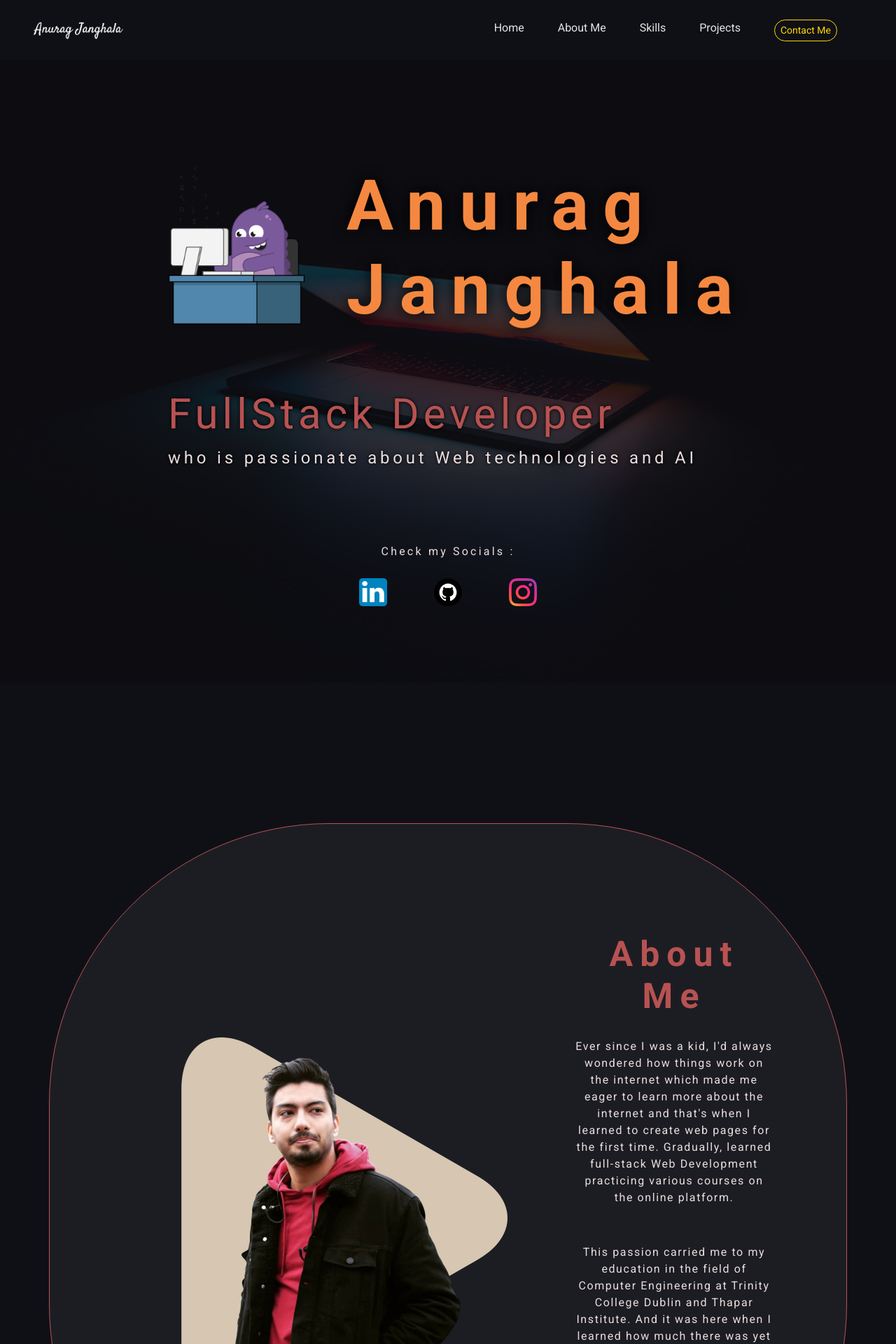
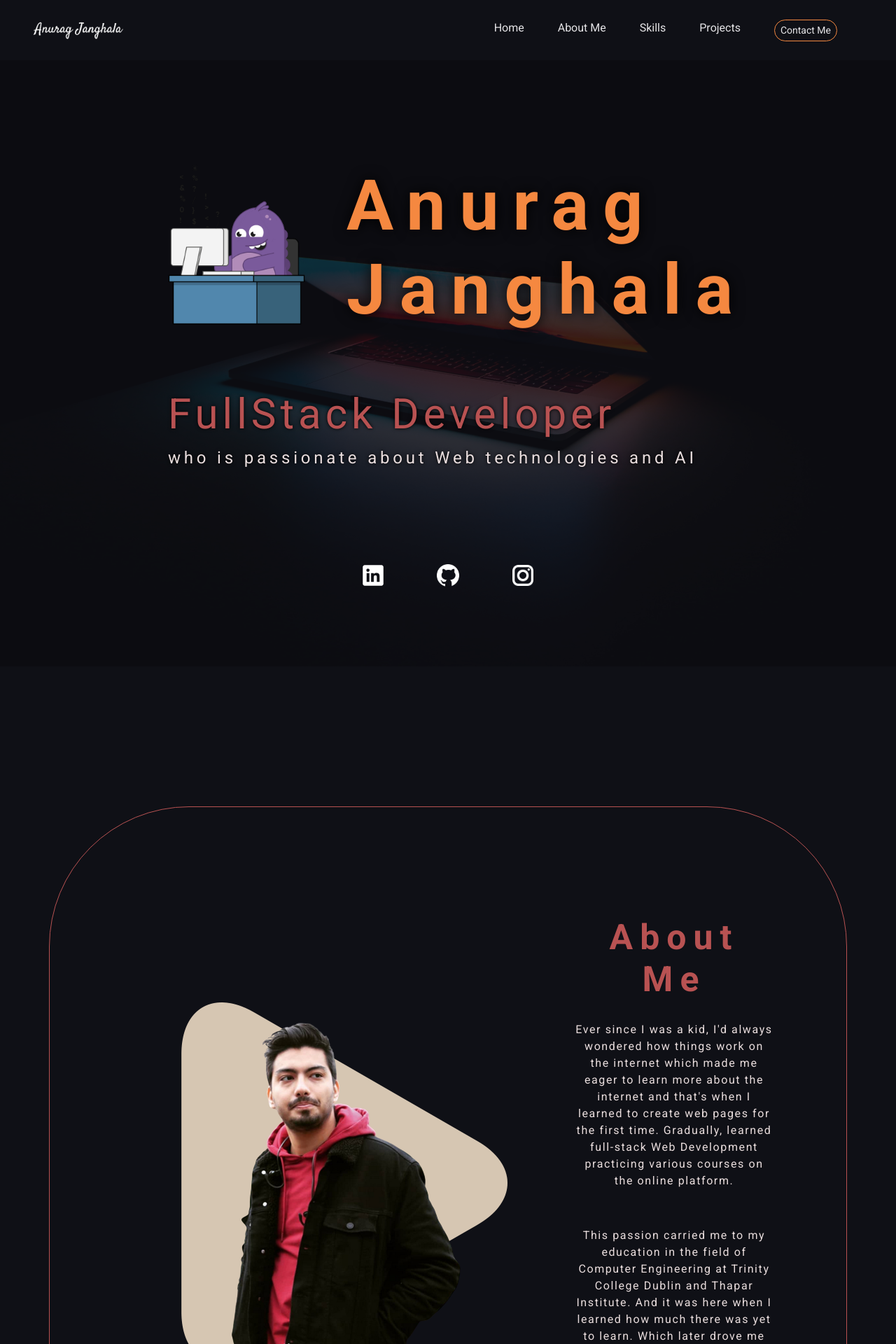
Before and after one commit to anuragjanghala/Portfolio-Web, a Django app: page / in a window 1280 px wide. Shown: the top 1920 px of the page at 70% size. Run offline with Django 4.2, Linux system fonts and the light colour scheme; data comes from the database, SQL or seed files in the repository; some libraries are stand-ins or nearby versions.

Commit message:
few changes in style

```diff
--- a/folio/static/folio/style.css
+++ b/folio/static/folio/style.css
@@ -45,7 +45,7 @@ header {
 
 #nav-home:hover {
     background-color: #0f1016;
-    color: gold;
+    color: #F58840;
 }
 
 #nav-aboutme {
@@ -55,7 +55,7 @@ header {
 
 #nav-aboutme:hover {
     background-color: #0f1016;
-    color: gold;
+    color: #F58840;
 }
 
 #nav-skills {
@@ -65,7 +65,7 @@ header {
 
 #nav-skills:hover {
     background-color: #0f1016;
-    color: gold;
+    color: #F58840;
 }
 
 #nav-projects {
@@ -75,15 +75,9 @@ header {
 
 #nav-projects:hover {
     background-color: #0f1016;
-    color: gold;
+    color: #F58840;
 }
 
-.btn-info {
-    background-color: #0f1016;
-    color: gold;
-    border: 1px solid gold;
-    border-radius: 20px;
-}
 
 #inbox,
 #add-project {
@@ -95,12 +89,19 @@ header {
 #inbox:hover,
 #add-project:hover {
     background-color: #0f1016;
-    color: gold;
+    color: #F58840;
+}
+
+.btn-info {
+    background-color: #0f1016;
+    color: #e5e4e7;
+    border: 1px solid #F58840;
+    border-radius: 20px;
 }
 
 .btn-info:hover {
-    background-color: #710851;
-    color: #e5e4e7;
+    background-color: #F58840;
+    color: #0f1016;
     border: 1px solid #0f1016;
     border-radius: 20px;
 }
@@ -235,9 +236,9 @@ header {
 #about-me {
     margin-top: 200px;
     margin-bottom: 200px;
-    background-color: #8686861c;
+    /* background-color: #8686861c; */
     border: 1px solid #B85252;
-    border-radius: 400px;
+    border-radius: 200px;
     padding: 100px 60px 60px;
 }
 
@@ -324,7 +325,7 @@ header {
 
 #skills {
     margin-top: 200px;
-    margin-bottom: 200px;
+    margin-bottom: 100px;
     padding-top: 50px;
 }
 
@@ -389,7 +390,7 @@ header {
     overflow: hidden;
     box-sizing: border-box;
     position: relative;
-    margin: 50px auto 300px;
+    margin: 50px auto 100px;
 }
 
 /* .marquee::after {
@@ -499,10 +500,10 @@ span {
 
 #projects .card .btn {
     padding: 5px 20px;
-    background-color: #F58840;
-    border: 1px solid #e2defa;
-    opacity: .8;
-    border-radius: 50px;
+    background-color: transparent;
+    border: none;
+    /* opacity: .8; */
+    /* border-radius: 50px; */
 }
 
 
--- a/folio/templates/folio/main.html
+++ b/folio/templates/folio/main.html
@@ -19,15 +19,15 @@
     </div>
     <div class="socials">
       <br />
-      <p>Check my Socials :</p>
+      <p></p>
       <a href="https://www.linkedin.com/in/anuragjanghala/"
-        ><img src="{% static 'folio/images/socials/linkedin.png' %}" alt=""
+        ><img src="{% static 'folio/images/socials/lin60.png' %}" alt=""
       /></a>
       <a href="https://github.com/anuragjanghala"
-        ><img src="{% static 'folio/images/socials/github.png' %}" alt=""
+        ><img src="{% static 'folio/images/socials/gh60.png' %}" alt=""
       /></a>
       <a href="https://www.instagram.com/hopswskiii/"
-        ><img src="{% static 'folio/images/socials/instagram.png' %}" alt=""
+        ><img src="{% static 'folio/images/socials/insta48.png' %}" alt=""
       /></a>
     </div>
   </div>
@@ -74,9 +74,9 @@
 
         <br />
 
-        <h3 class="resume">
+        <!-- <h3 class="resume">
           <button class="btn resume-btn">Resume</button>
-        </h3>
+        </h3> -->
       </div>
     </div>
   </div>
@@ -189,8 +189,7 @@
           <h5 class="card-title">{{ project.title }}</h5>
           <!-- <p class="card-text">{{project.description}}</p> -->
           <a href="{{ project.gh_links }}" class="btn btn-primary"
-            ><img
-              src="https://img.icons8.com/ios-glyphs/30/000000/link--v1.png"
+            ><img src="{% static 'folio/images/gh.png' %}"
           /></a>
         </div>
       </div>
@@ -267,17 +266,17 @@
           class="text-muted"
           href="https://www.linkedin.com/in/anuragjanghala/"
         >
-          <img src="{% static 'folio/images/socials/linkedin.png' %}" alt="" />
+          <img src="{% static 'folio/images/lin.png' %}" alt="" />
         </a>
       </li>
       <li class="ms-3">
         <a class="text-muted" href="https://github.com/anuragjanghala">
-          <img src="{% static 'folio/images/socials/github.png' %}" alt="" />
+          <img src="{% static 'folio/images/gh.png' %}" alt="" />
         </a>
       </li>
       <li class="ms-3">
         <a class="text-muted" href="https://www.instagram.com/hopswskiii/">
-          <img src="{% static 'folio/images/socials/instagram.png' %}" alt="" />
+          <img src="{% static 'folio/images/insta.png' %}" alt="" />
         </a>
       </li>
     </ul>
```
Also changed, not shown: folio/static/folio/images/DL.jpeg (deleted), folio/static/folio/images/app.png (deleted), folio/static/folio/images/ecom.png (deleted), folio/static/folio/images/gh.png (added), folio/static/folio/images/insta.png (added), folio/static/folio/images/lin.png (added), folio/static/folio/images/socials/gh60.png (added), folio/static/folio/images/socials/github.png (deleted), folio/static/folio/images/socials/insta48.png (added), folio/static/folio/images/socials/instagram.png (deleted), folio/static/folio/images/socials/lin60.png (added), folio/static/folio/images/socials/linkedin.png (deleted).
